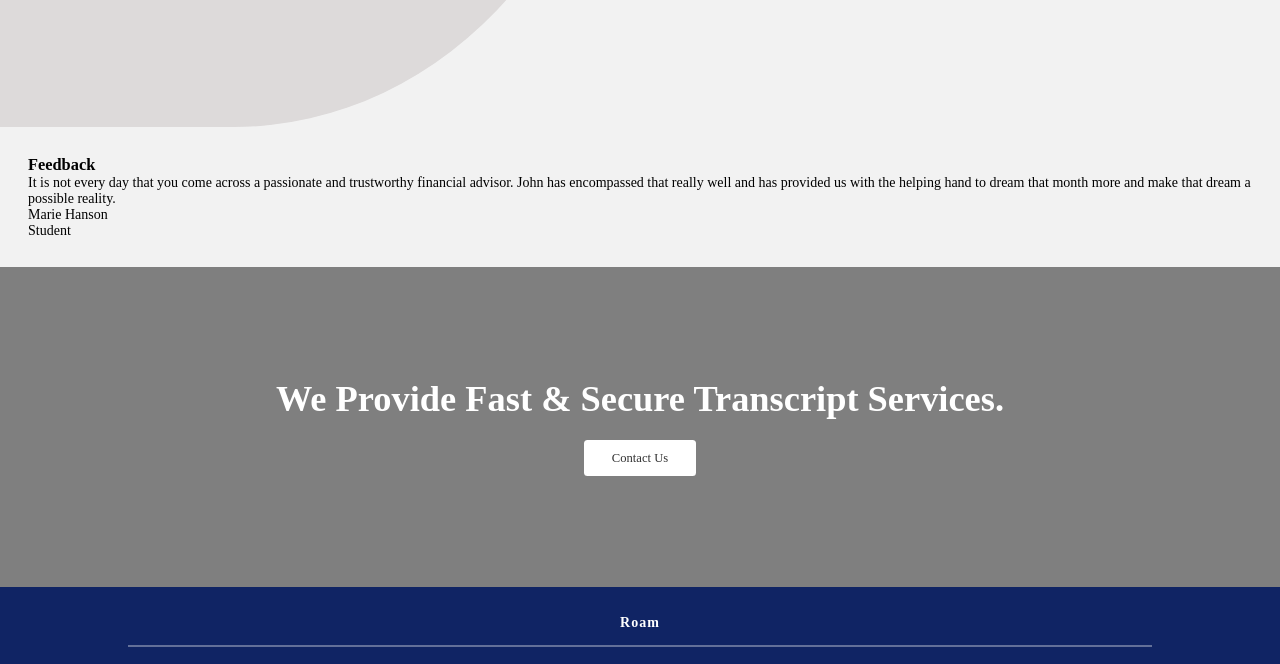
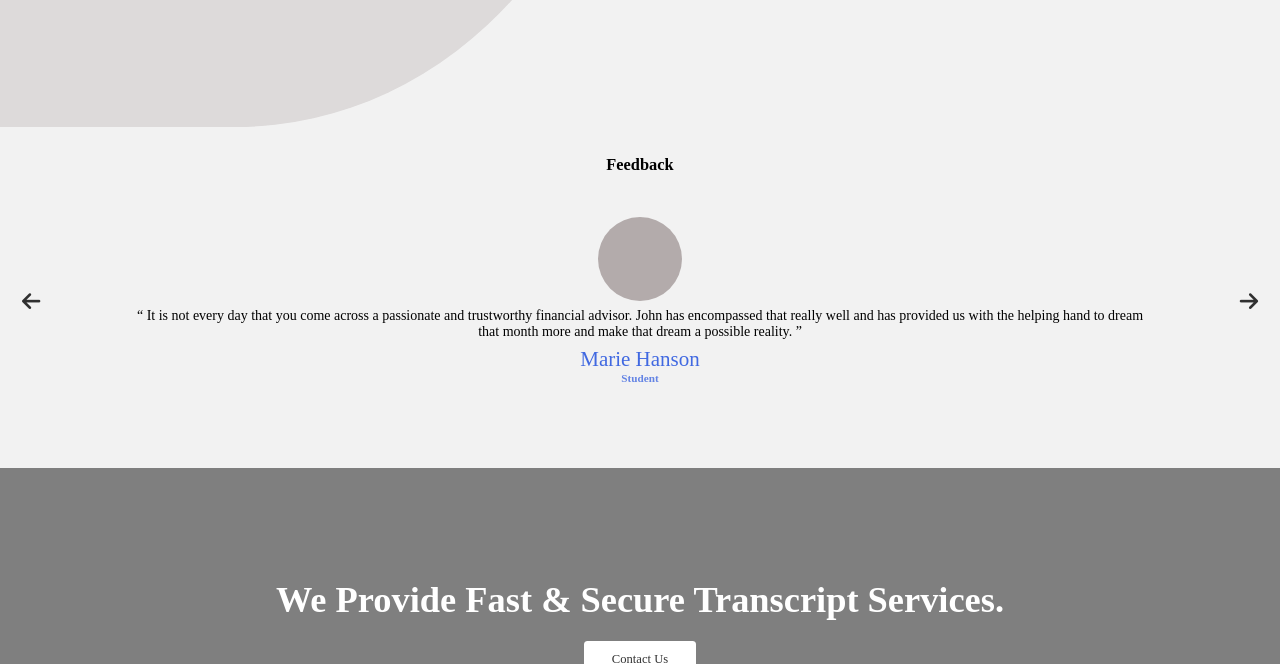
Before and after one commit to mrpaulishaili/task-1, a plain HTML site: page index.html in a window 1280 px wide. Shown: the part 1600-2264 px from the top of the page. Drawn offline with Linux system fonts and the light colour scheme.

Commit message:
Commit this

```diff
--- a/index.html
+++ b/index.html
@@ -128,14 +128,19 @@
         <div class="feedbacks">
           <div class="feedback card">
             <div class="feedback-image"></div>
-            <p class="feedback-message">
+            <q class="feedback-message">
               It is not every day that you come across a passionate and
               trustworthy financial advisor. John has encompassed that really
               well and has provided us with the helping hand to dream that month
               more and make that dream a possible reality.
-            </p>
-            <p class="feedback-author">Marie Hanson</p>
+            </q>
+            <p class="feedback-name">Marie Hanson</p>
             <p class="feedback-occupation">Student</p>
+          </div>
+
+          <div class="feedback-toggles">
+            <i class="fa fa-arrow-left"></i>
+            <i class="fa fa-arrow-right"></i>
           </div>
         </div>
       </section>
--- a/main.scss
+++ b/main.scss
@@ -26,6 +26,7 @@ body {
   width: 100%;
   height: 100%;
   background: #f2f2f2;
+  overflow-x: hidden;
 }
 
 header {
@@ -52,6 +53,14 @@ header {
   .menu {
     display: flex;
     list-style: none;
+
+    &:first-of-type {
+      display: none;
+
+      @media (min-width: 620px) {
+        display: flex;
+      }
+    }
 
     a {
       text-decoration: none;
@@ -87,6 +96,10 @@ header {
 
 .grid {
   display: grid;
+
+  @media (max-width: 620px) {
+    grid-template-columns: 1fr !important;
+  }
 }
 
 section {
@@ -179,7 +192,7 @@ section {
     .grid {
       grid-template-columns: repeat(2, 1fr);
       height: 100%;
-      gap: 2rem;
+      gap: 1rem;
 
       > div:last-child {
         padding: 2rem;
@@ -187,7 +200,7 @@ section {
         display: flex;
         flex-direction: column;
         align-items: flex-start;
-        gap: 1rem;
+        gap: 0.6rem;
       }
 
       button {
@@ -207,6 +220,63 @@ section {
       background-color: #dddada;
       border-top-right-radius: 300px;
       border-bottom-right-radius: 70%;
+    }
+  }
+
+  &.feedback-section {
+    display: flex;
+    flex-direction: column;
+    gap: 1rem;
+    text-align: center;
+    padding-bottom: 4rem;
+
+    .feedbacks {
+      display: grid;
+      justify-content: center;
+      align-items: center;
+      position: relative;
+    }
+    .feedback {
+      display: flex;
+      flex-direction: column;
+      justify-content: center;
+      align-items: center;
+      gap: 0.5rem;
+      width: 100%;
+      padding: 2rem;
+      max-width: 1080px;
+
+      &-image {
+        height: 6rem;
+        width: 6rem;
+        border-radius: 50%;
+        background-color: #462f2f5d;
+      }
+
+      &-name {
+        color: var(--brand-color);
+        font-size: 1.5rem;
+      }
+
+      &-occupation {
+        font-size: 0.8rem;
+        font-weight: 700;
+        opacity: 0.8;
+        color: var(--brand-color);
+        margin-top: -0.5rem;
+      }
+    }
+
+    .feedback-toggles {
+      position: absolute;
+      top: 50%;
+      left: 50%;
+      transform: translate(-50%, -50%);
+      width: 101%;
+      display: flex;
+      justify-content: space-between;
+      font-size: 1.5rem;
+      opacity: 0.8;
     }
   }
 
--- a/script.js
+++ b/script.js
@@ -1 +1,4 @@
 const body = document.querySelector("body");
+
+
+// #TODO: create button function that detects background and texct color nad inverse their properties on hover.
```
Also changed, not shown: main.css, 1 other file.
